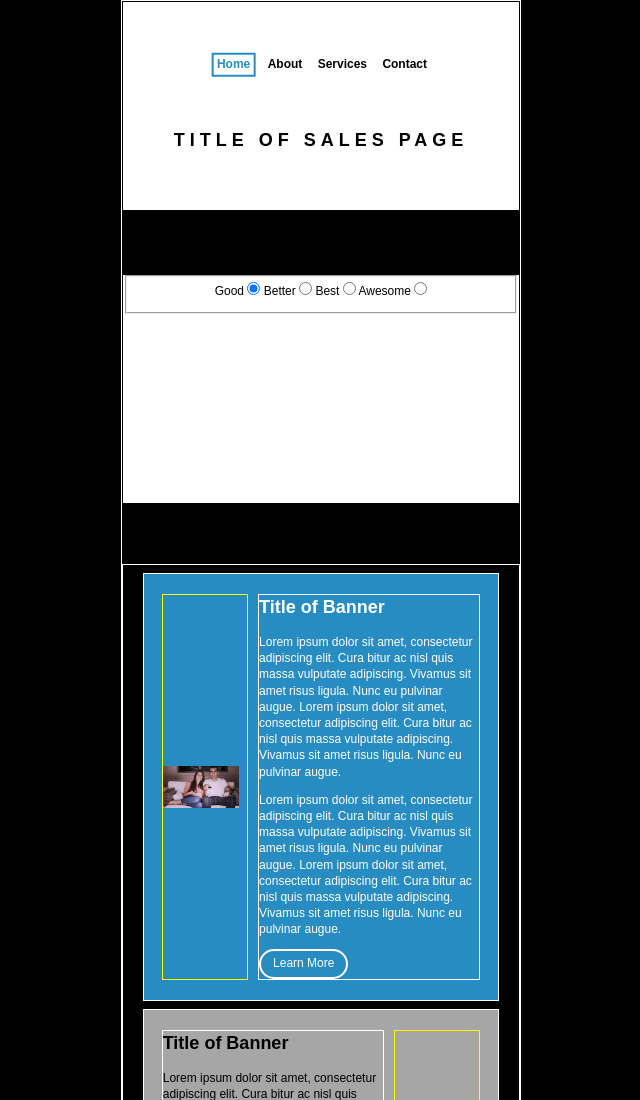
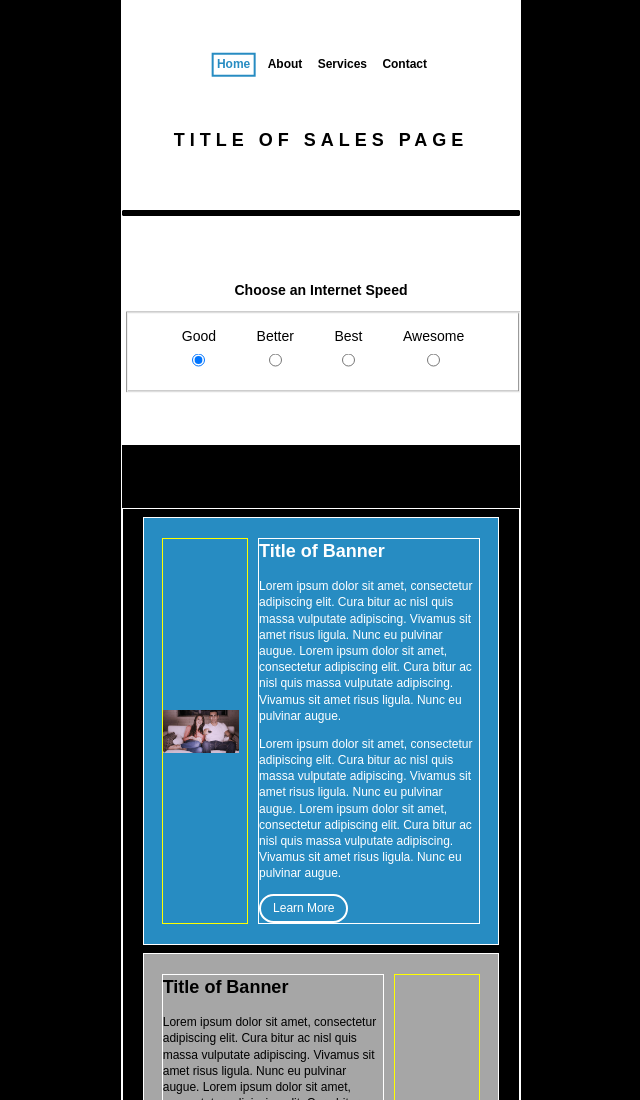
Before and after one commit to kganguly/FED, a website: page index.html in a window 1280 px wide. Shown: the top 1100 px of the page, without its empty margins (319-959 px from the left). Drawn offline with nearby package versions, Linux system fonts and the light colour scheme.

Commit message:
Initial setup of slider section.

```diff
--- a/css/style.css
+++ b/css/style.css
@@ -35,14 +35,14 @@ header {
     height: 210px;
     width: 100%;
     background-color: white;
-    margin: 0 auto 15% auto;
+    margin: 0;
     display: inline-block;
     border-collapse: collapse;
-    border: solid 1px black;
+    border-bottom: solid 1px black;
     position: relative;
 }
 
-header>.wrapper {
+.wrapper {
     position: absolute;
     top: 50%;
     left: 50%;
@@ -86,10 +86,45 @@ header h1 {
     min-height: 230px;
     width: 100%;
     background-color: white;
-    margin: 0 auto 15% auto;
+    margin: 0 0 15% 0;
     display: inline-block;
     border-collapse: collapse;
-    border: solid 1px black;
+    border-top: solid 1px black;
+    position: relative;
+}
+
+#slider>.wrapper {
+    width: 100%;
+}
+
+#slider h2 {
+    white-space: nowrap;
+}
+
+.meter {
+    /* border: none; */
+    width: 100%;
+}
+
+.meter>label {
+    margin: 0 5%;
+    text-align: center;
+    display: inline-block;
+}
+
+.meter>label:first-of-type {
+    margin-left: 2.5%;
+}
+
+.meter>label:last-of-type {
+    margin-right: 2.5%;
+}
+
+label>span,
+label>input {
+    display: block;
+    margin: 10px auto;
+    font-size: 14px;
 }
 
 section {
--- a/index.html
+++ b/index.html
@@ -34,6 +34,8 @@
         </header>
 
         <section class="row" id="slider">
+            <div class="wrapper">
+                <h3>Choose an Internet Speed</h3>
                 <form action="">
                     <fieldset class="meter">
 
@@ -65,6 +67,7 @@
 
                     </fieldset>
                 </form>
+            </div>
         </section>
 
         <section class="row" id="board">
```
Lines whose indentation alone changed are shown as unchanged.
